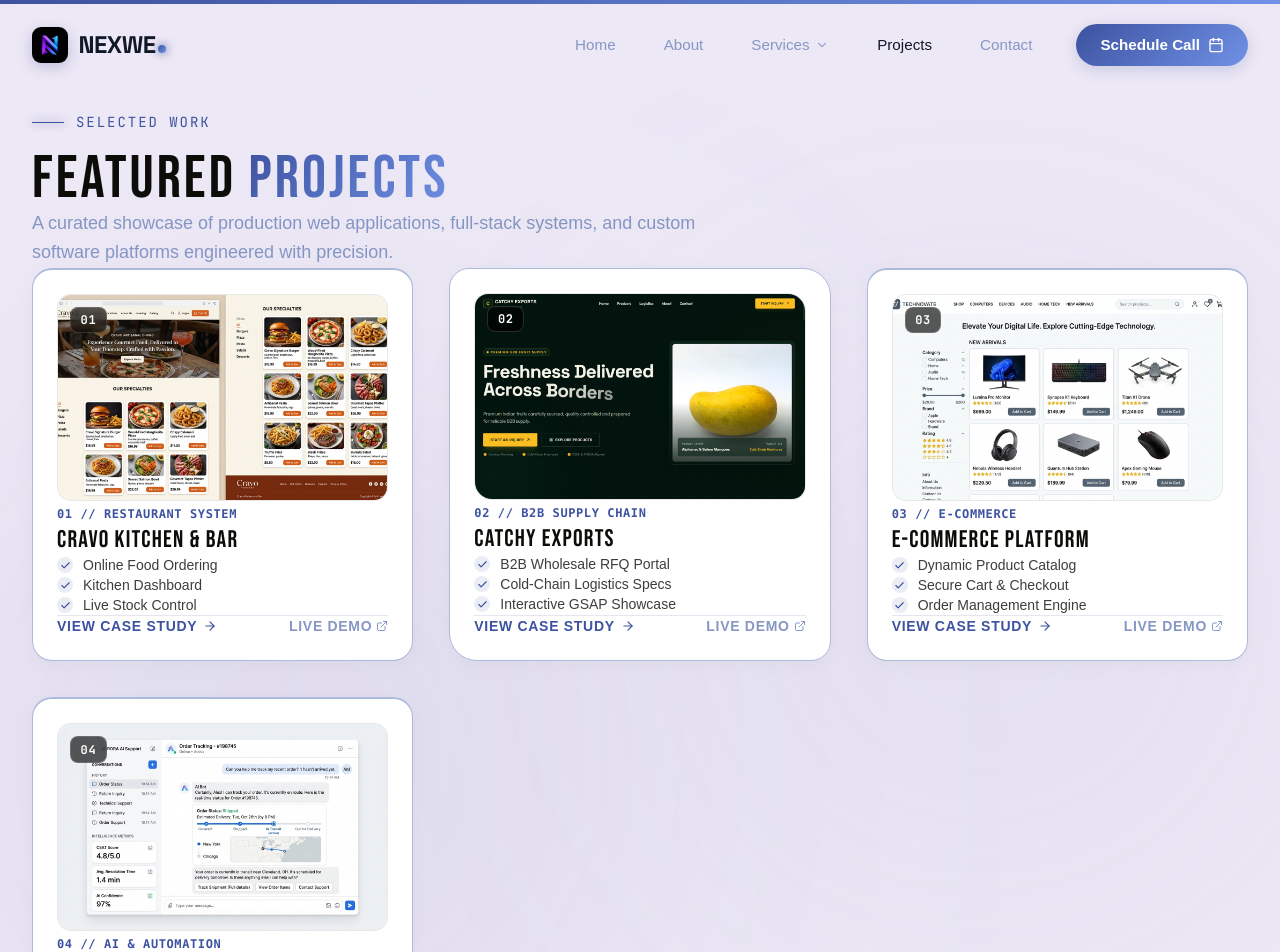
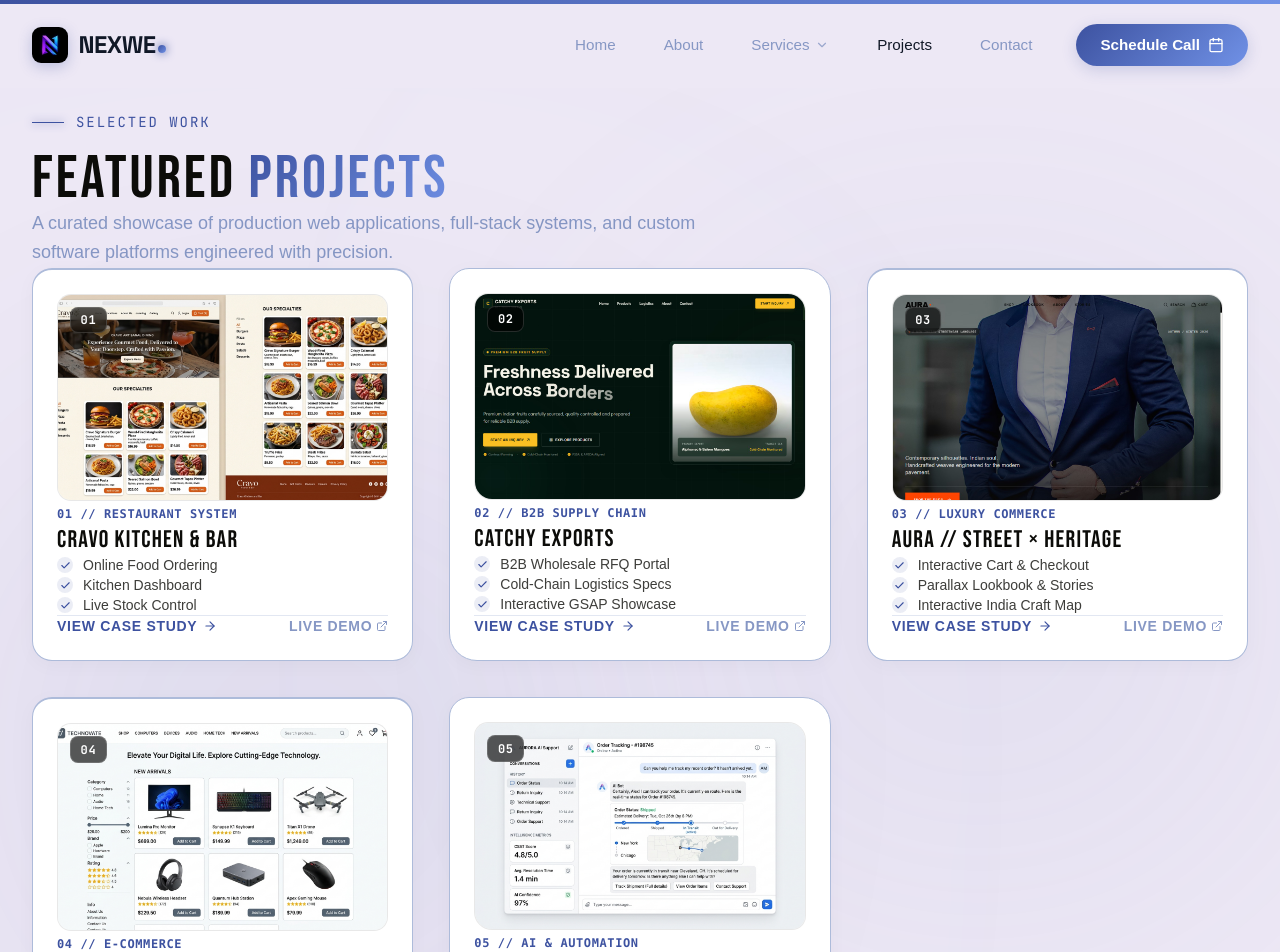
Before and after one commit to ravichandran37/nexwe_fronend, a React (Vite) app: page /projects in a window 1280 px wide. Shown: the top 952 px of the page. Built offline with nearby package versions, Linux system fonts and the light colour scheme.

Commit message:
feat(projects): add Aura luxury streetwear e-commerce platform with case study and live demo link

```diff
--- a/src/components/Projects/CaseStudyModal.jsx
+++ b/src/components/Projects/CaseStudyModal.jsx
@@ -36,6 +36,8 @@
       projectTitle: project.title,
       service: project.title.toLowerCase().includes('cravo') || project.title.toLowerCase().includes('restaurant')
         ? 'Full-Stack Restaurant & Ordering Platform'
+        : project.title.toLowerCase().includes('aura') || project.title.toLowerCase().includes('fashion')
+        ? 'Luxury E-Commerce & Brand Platform'
         : project.title.toLowerCase().includes('catchy') || project.title.toLowerCase().includes('export')
         ? 'B2B Web Platform / Export Portal'
         : project.title.toLowerCase().includes('chatbot')
--- a/src/data/projects.js
+++ b/src/data/projects.js
@@ -50,7 +50,31 @@
   {
     id: 3,
     number: "03",
-    editorialLabel: "03 // E-COMMERCE",
+    editorialLabel: "03 // LUXURY COMMERCE",
+    title: "AURA // STREET × HERITAGE",
+    image: "/projects/aura.jpg",
+    liveUrl: "https://aura-virid-eta.vercel.app/",
+    features: [
+      "Interactive Cart & Checkout",
+      "Parallax Lookbook & Stories",
+      "Interactive India Craft Map"
+    ],
+    badges: ["HTML5", "Tailwind CSS", "GSAP 3", "ScrollTrigger", "Vanilla JS", "Phosphor Icons", "E-Commerce"],
+    caseStudy: {
+      overview: "Aura is a high-concept, editorial e-commerce platform and digital brand world designed for a contemporary Indian luxury streetwear label. It marries traditional Indian artisanal textiles (Khadi, Jamdani, Ikat) with modern oversize streetwear silhouettes, featuring a slide-out cart drawer, interactive India craft map, parallax lookbook, story reader modal, and interactive checkout flow.",
+      problem: "High-end fashion consumers demand immersive, narrative-driven shopping experiences that transcend static product grids. Traditional Shopify or generic e-commerce templates fail to communicate cultural authenticity, fabric provenance, and the rebellious spirit of modern urban fashion.",
+      solution: "Engineered a cinematic, editorial digital storefront utilizing custom GSAP scroll timelines, an interactive craft map exploring regional textile hubs (Varanasi, Kutch, Pochampally), a full-featured slide-out cart drawer with dynamic subtotal & discount calculation, product quick-view modals, and simulated frictionless checkout.",
+      features: "Interactive 0–100% preloader, sticky editorial navbar with search and slide-out cart drawer, multi-category collection filtering (Overshirts, Hoodies, Cargos, Accessories), size selectors with real-time stock indicators, interactive SVG India craft map with clickable cultural hubs, parallax lookbook, and interactive story reader modal.",
+      architecture: "High-performance modular architecture built with semantic HTML5, utility-first Tailwind CSS, and hardware-accelerated GSAP 3 & ScrollTrigger. State management for cart items, promo codes, search indexing, and modal lifecycle is driven by reactive Vanilla JavaScript with persistent localStorage caching.",
+      technologies: "HTML5, Tailwind CSS, GSAP 3, GSAP ScrollTrigger, Vanilla JavaScript (ES6+), Phosphor Icons, Google Fonts (Syne & Manrope), Vercel.",
+      challenges: "Harmonizing rich editorial animations and interactive SVG mapping with instantaneous page responsiveness, touch-friendly gestures, and accessible keyboard navigation without relying on heavy third-party UI frameworks.",
+      result: "Deployed live to production at aura-virid-eta.vercel.app, delivering a seamless 60fps luxury shopping experience that establishes an unforgettable digital benchmark for contemporary Indian streetwear."
+    }
+  },
+  {
+    id: 4,
+    number: "04",
+    editorialLabel: "04 // E-COMMERCE",
     title: "E-COMMERCE PLATFORM",
     image: "/projects/ecommerce.jpg",
     liveUrl: "https://cravo-two.vercel.app",
@@ -72,9 +96,9 @@
     }
   },
   {
-    id: 4,
-    number: "04",
-    editorialLabel: "04 // AI & AUTOMATION",
+    id: 5,
+    number: "05",
+    editorialLabel: "05 // AI & AUTOMATION",
     title: "AI CUSTOMER SUPPORT CHATBOT",
     image: "/projects/chatbot.jpg",
     liveUrl: "https://cravo-two.vercel.app",
```
Also changed, not shown: public/projects/aura.jpg (added).
